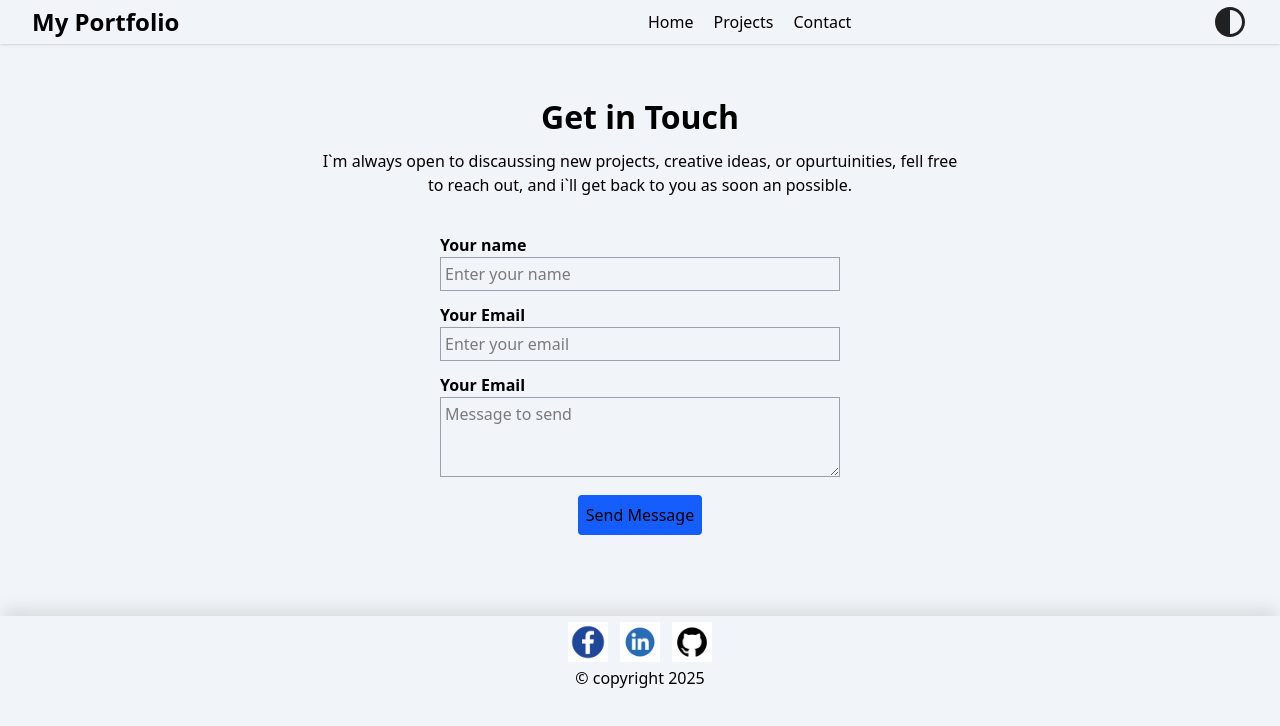
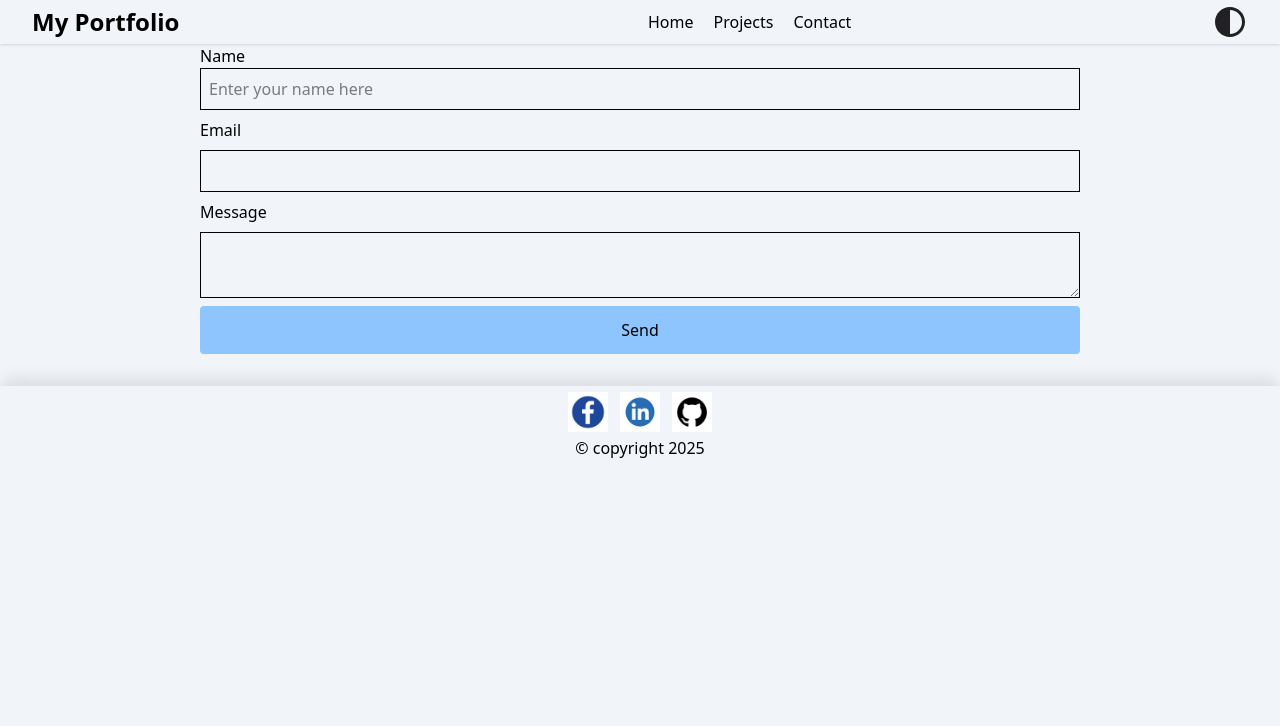
Before and after one commit to Christian-Suinyuy/portfolio, a React (Vite) app: page /contact in a window 1280 px wide. Shown: the top 726 px of the page. Built offline with nearby package versions, Linux system fonts and the light colour scheme.

Commit message:
fixed the contact form

```diff
--- a/package.json
+++ b/package.json
@@ -10,8 +10,10 @@
     "preview": "vite preview"
   },
   "dependencies": {
+    "@emailjs/browser": "^4.4.1",
     "@reduxjs/toolkit": "^2.9.0",
     "@tailwindcss/vite": "^4.1.13",
+    "emailjs-com": "^3.2.0",
     "firebase": "^12.3.0",
     "react": "^19.1.1",
     "react-dom": "^19.1.1",
--- a/src/Pages/ContacrPage/contact.tsx
+++ b/src/Pages/ContacrPage/contact.tsx
@@ -1,32 +1,43 @@
-function Contact(){
-    return (
-        <section className="flex justify-center flex-col items-center gap-9 min-h-135">
-            <div id="hero" className="text-center flex flex-col gap-2">
-                <h1>Get in Touch</h1>
-                <p className="md:w-160">I`m always open to discaussing new projects, creative ideas, or opurtuinities, fell
-                    free to reach out, and i`ll get back to you as soon an possible.    </p>
-            </div>
+// ContactForm.jsx
+import { useRef } from 'react';
+import emailjs from '@emailjs/browser';
 
-            <form action="#" className="w-3/4 sm:w-100 flex flex-col gap-3 ">
-                <label htmlFor="name">
-                    <p className="font-semibold">Your name</p>
-                    <input type="text" placeholder="Enter your name" className="p-1 focus:outline-blue-300 placeholder:to-white border border-gray-400 w-full" />
-                </label>
+const Contact = () => {
+  const form = useRef<HTMLFormElement>(null);
 
-                <label htmlFor="name">
-                    <p className="font-semibold">Your Email</p>
-                    <input type="email" placeholder="Enter your email" className="p-1 focus:outline-blue-300 placeholder:to-white border border-gray-400 w-full" />
-                </label>
+  const sendEmail = (e:any) => {
+    e.preventDefault();
+    if (form.current)
+    emailjs.sendForm(
+      'service_99afos7',
+      'template_z3lzet8',
+      form.current,
+      'IpbpvYAPgPg1vPr2T'
+    )
+    .then(() => {
+      alert('Message sent successfully!');
+    })
+    .catch((error) => {
+      alert('Failed to send message: ' + error.text);
+    });
+  };
 
-                <label htmlFor="message">
-                    <p className="font-semibold">Your Email</p>
-                    <textarea name="message" id="message" placeholder="Message to send" className="border focus:outline-blue-300 p-1 placeholder:to-white border-gray-400 w-full min-h-20"></textarea>
-                </label>
+  return (
+    <form ref={form} onSubmit={sendEmail} className='grid mx-4 sm:mx-30 md:mx-50 gap-2'>
+      <label>
+        Name
+        <input type="text" name="from_name" className='border focus:outline-pink-300 p-2 w-full placeholder:to-white' placeholder='Enter your name here' required />
+      </label>
 
-                <button type="submit" className="p-2 rounded bg-blue-600 mx-auto">Send Message</button>
-            </form>
-        </section>
-    )
-}
+      <label>Email</label>
+      <input type="email" name="from_email" className='border focus:outline-pink-300 p-2 w-full placeholder:to-white' required />
 
-export default Contact
+      <label>Message</label>
+      <textarea name="message" required  className='border focus:outline-pink-300 p-2 w-full placeholder:to-white'/>
+
+      <button type="submit" className='bg-blue-300 p-3 rounded'>Send</button>
+    </form>
+  );
+};
+
+export default Contact;
```
Also changed, not shown: 1 other file (tests, documents, lock files or other folders).
